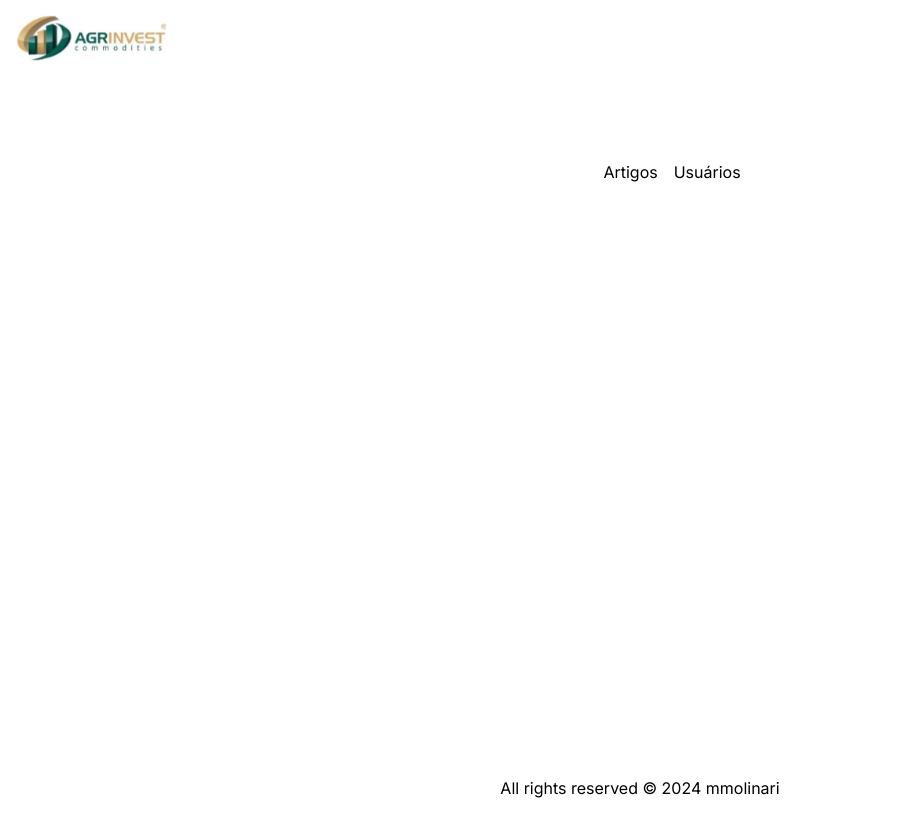
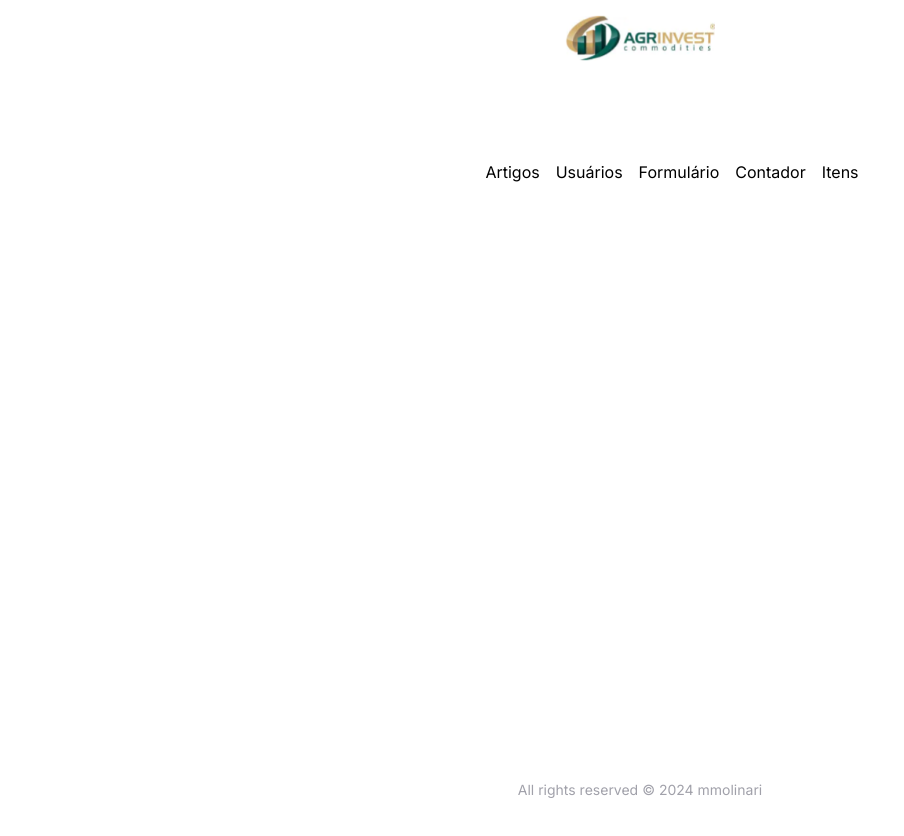
Before and after one commit to mmolinarijr/ai-project, a Next.js app: page / in a window 1280 px wide. Shown: the top 836 px of the page, without its empty margins (0-904 px from the left). Built offline with nearby package versions, Linux system fonts and the light colour scheme.

Commit message:
feat: ajustes e melhorias

```diff
--- a/src/app/(home)/page.tsx
+++ b/src/app/(home)/page.tsx
@@ -1,11 +1,24 @@
 import Link from 'next/link';
 
 export default function Home() {
+  const pages = [
+    { id: 1, name: 'Artigos', path: '/articles' },
+    { id: 2, name: 'Usuários', path: '/users' },
+    { id: 3, name: 'Formulário', path: '/form' },
+    { id: 4, name: 'Contador', path: '/counter' },
+    { id: 5, name: 'Itens', path: '/items' },
+  ];
+
   return (
     <main className='flex min-h-screen flex-col items-center justify-between p-24'>
       <div className='flex flex-wrap justify-center gap-4'>
-        <Link href='/articles'>Artigos</Link>
-        <Link href='/users'>Usuários</Link>
+        {pages.map((page) => (
+          <Link
+            key={page.id}
+            href={page.path}>
+            {page.name}
+          </Link>
+        ))}
       </div>
     </main>
   );
--- /dev/null
+++ b/src/app/counter/page.tsx
@@ -0,0 +1,7 @@
+import Counter from '@/components/Counter';
+
+const CounterPage = () => {
+  return <Counter />;
+};
+
+export default CounterPage;
--- /dev/null
+++ b/src/app/form/page.tsx
@@ -0,0 +1,7 @@
+import Form from '@/components/Form';
+
+const FormPage = () => {
+  return <Form />;
+};
+
+export default FormPage;
--- /dev/null
+++ b/src/app/items/page.tsx
@@ -0,0 +1,7 @@
+import ItemList from '@/components/ItemList';
+
+const Items = () => {
+  return <ItemList items={['item1', 'item2', 'item3']} />;
+};
+
+export default Items;
--- a/src/components/layout/Footer.tsx
+++ b/src/components/layout/Footer.tsx
@@ -4,7 +4,7 @@ const Footer = () => {
 
   return (
     <footer className='fixed bottom-0 left-0 text-center w-full'>
-      <p>
+      <p className="text-sm text-zinc-400">
         All rights reserved &copy; {currentYear}{' '}
         <a
           className='hover:underline hover:text-blue-500'
--- a/src/components/layout/Header.tsx
+++ b/src/components/layout/Header.tsx
@@ -2,7 +2,7 @@ import Image from 'next/image';
 
 const Header = () => {
   return (
-    <header className='fixed top-0 left-0 w-full  p-4'>
+    <header className='fixed top-0 left-0 w-full p-4 flex justify-center'>
       <span className="text-semi-bold">
         <Image src="/logo.webp" alt="Logo" width={150} height={150} />
       </span>
```
